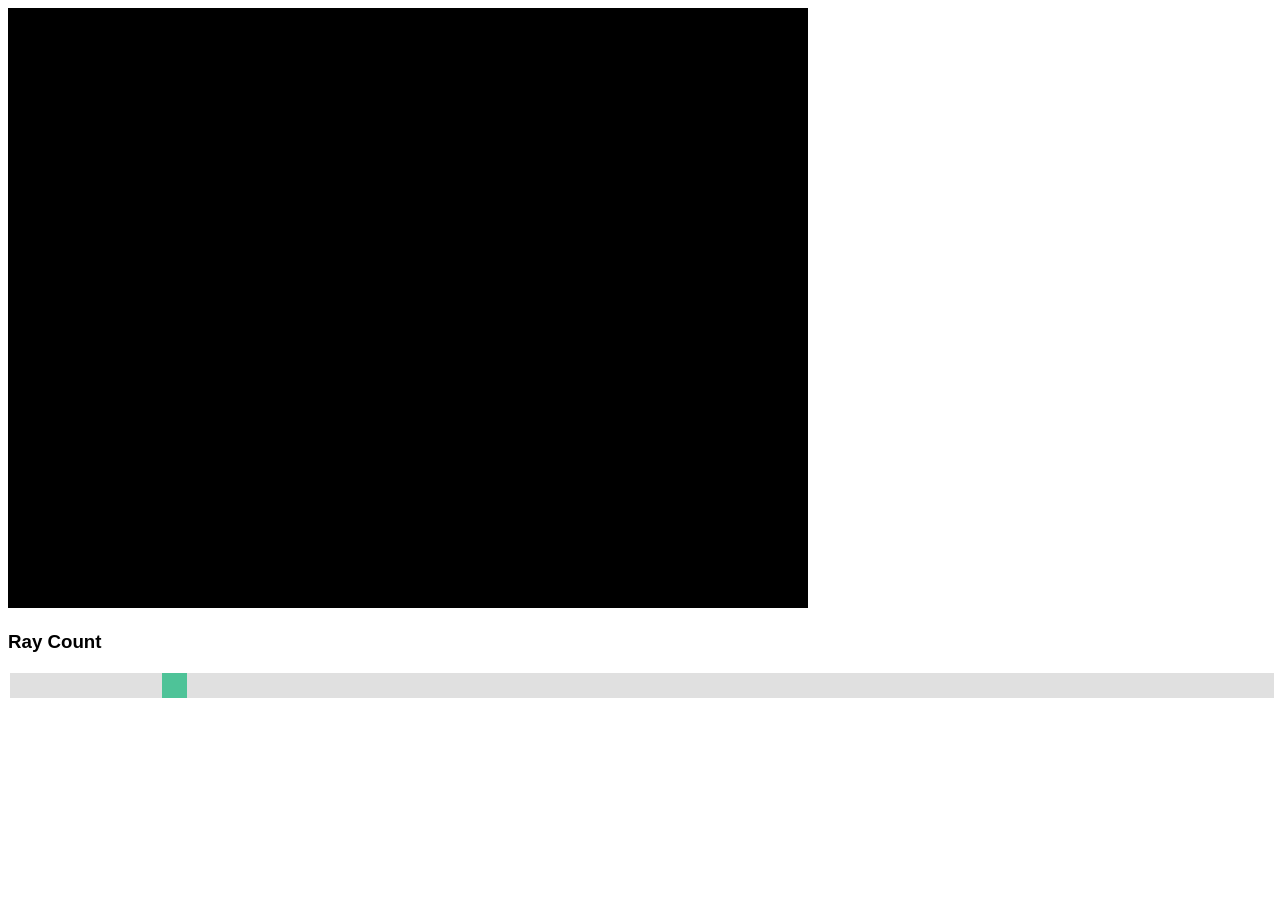
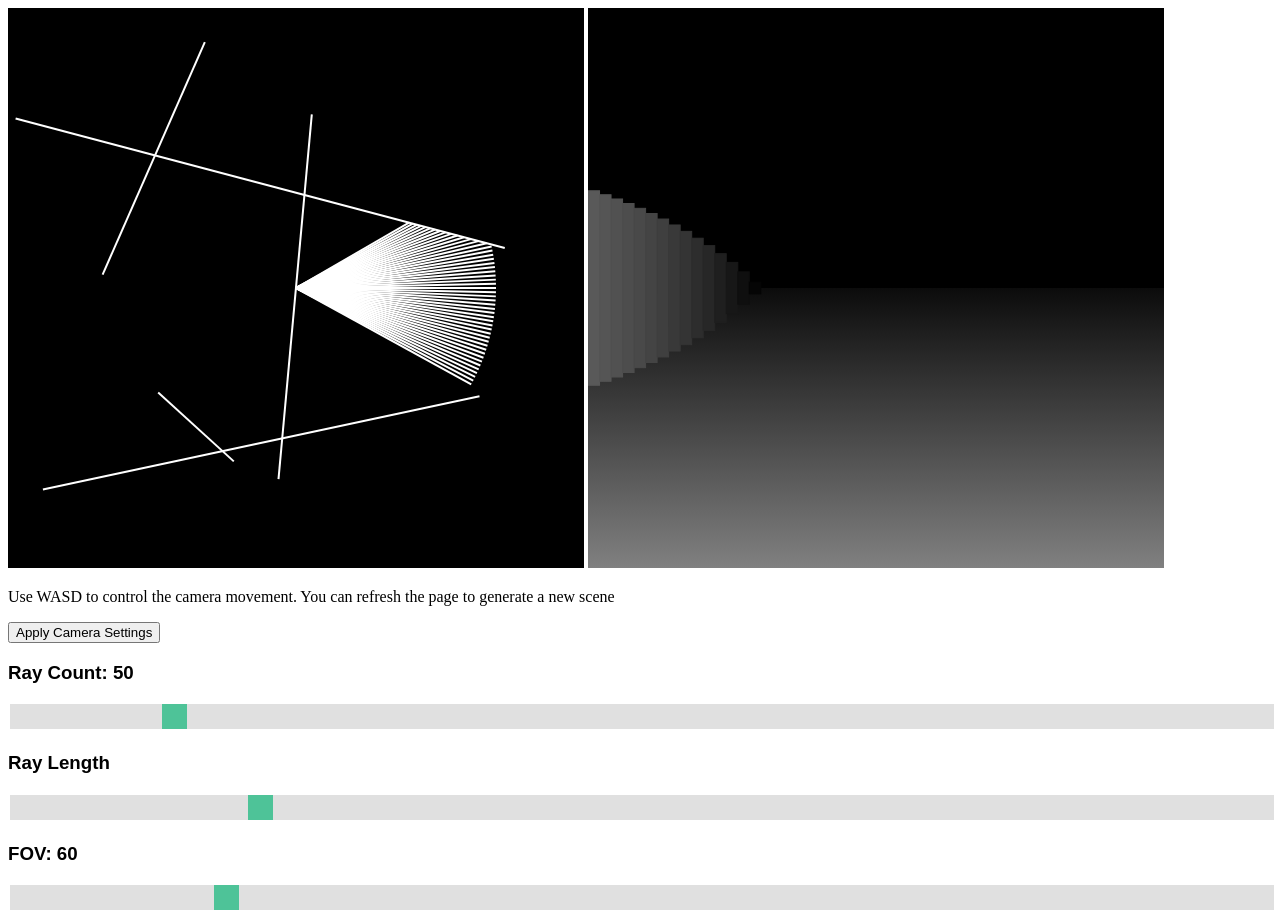
Before and after one commit to spierceVR/raycast2D, a plain HTML site: page index.html in a window 1280 px wide. Before the commit the page ends 800 px from the top, so only its background shows below. Drawn offline with Linux system fonts and the light colour scheme.

Commit message:
add pseudo3D render

```diff
--- a/index.html
+++ b/index.html
@@ -13,12 +13,22 @@
     <canvas width="400" height="300" id="canvas">
         This browser does not support the canvas element
     </canvas>
+    <canvas width="400" height="300" id="canvas2">
+        This browser does not support the canvas element
+    </canvas>
     <div class="slidecontainer">
-        <h3 id="rayCount">Ray Count</h3>
-        <input type="range" min="1" max="400" value="50" class="slider" id="myRange">
+        <p>Use WASD to control the camera movement. You can refresh the page to generate a new scene</p>
+        <button id="apply">Apply Camera Settings</button>
+        <h3 id="countLabel">Ray Count: 50</h3>
+        <input type="range" min="1" max="400" value="50" class="slider" id="sliderCount">
+        <h3 id="lenLabel">Ray Length</h3>
+        <input type="range" min="10" max="1000" value="200" class="slider" id="sliderLen">
+        <h3 id="fovLabel">FOV: 60</h3>
+        <input type="range" min="1" max="360" value="60" class="slider" id="sliderFov">
     </div>
     <script src="js/Ray.js"></script>
     <script src="js/Barrier.js"></script>
+    <script src="js/Camera.js"></script>
     <script src="js/main.js"></script>
 </body>
 
--- /dev/null
+++ b/js/Camera.js
@@ -0,0 +1,76 @@
+class Camera {
+    constructor(x, y, fov, theta, rayCount, rayLen) {
+        this.x = x;
+        this.y = y;
+        this.fov = fov;
+        this.theta = theta;
+        this.rayCount = rayCount;
+        this.rayLen = rayLen;
+
+        this.rays = [];
+        for (let i = 0; i < rayCount; i++) {
+            let rayTheta = (i * (radians(fov) / rayCount)) - (radians(fov) / 2) + theta;
+            let r1 = new Ray(this.x, this.y, rayTheta, rayLen);
+            this.rays.push(r1);
+        }
+    }
+
+    //draw rays to nearest barrier, and draw 3d wall slices
+    look(ctx2D, ctx3D, barriers) {
+        for (const [i, ray] of this.rays.entries()) {
+            let closestP = null; // closest point of intersection so far
+            let minDist = Infinity; // smallest distance between mousepos and a barrier
+
+            for (let barrier of barriers) {
+                let intersect = calculateIntersection(ray.p1, ray.p2, barrier.p1, barrier.p2); // current poi for current ray, barrier pair
+                if (intersect) { // if intersection found between this current ray barrier pair
+                    let dist = pointDistance(ray.p1, intersect);
+                    if (dist < minDist) {
+                        minDist = dist;
+                        closestP = intersect; // make closest point the current point
+                    }
+                }
+            }
+            if (closestP) { // if any intersection was found
+                drawLine(ctx2D, ray.p1, closestP);
+                drawSlice(ctx3D, i, minDist, this.rayCount, this.rayLen);
+            }
+            else { // if no intersection found
+                drawLine(ctx2D, ray.p1, ray.p2);
+            }
+        }
+    }
+
+    updateSettings(fov, rayCount, rayLen) {
+        this.rayCount = rayCount;
+        this.rayLen = rayLen;
+        this.fov = fov;
+    }
+
+    updatePos(controller) {
+        //update camera position based on keys pressed
+        console.log("updating position");
+        if (controller["a"].pressed) {
+            this.theta -= 0.01;
+        } else if (controller["d"].pressed) {
+            this.theta += 0.01;
+        }
+
+        if (controller["w"].pressed) {
+            this.x += Math.cos(this.theta) * 1;
+            this.y += Math.sin(this.theta) * 1;
+        } else if (controller["s"].pressed) {
+            this.x -= Math.cos(this.theta) * 1;
+            this.y -= Math.sin(this.theta) * 1;
+        }
+
+        //update rays based on new camera position
+        let rays = [];
+        for (let i = 0; i < this.rayCount; i++) {
+            let rayTheta = (i * (radians(this.fov) / this.rayCount)) - (radians(this.fov) / 2) + this.theta; // cast half of rays left of theta, half to the right
+            let r1 = new Ray(this.x, this.y, rayTheta, this.rayLen);
+            rays.push(r1);
+        }
+        this.rays = rays;
+    }
+}
--- a/js/main.js
+++ b/js/main.js
@@ -1,85 +1,103 @@
 (() => {
-    const canvas = document.querySelector('#canvas');
+    // get canvas elements and resize them
+    const canvas1 = document.querySelector('#canvas');
+    resize(canvas1);
+    const canvas2 = document.querySelector('#canvas2');
+    resize(canvas2);
+
     // get context
-    const ctx = canvas.getContext('2d');
-    console.log(ctx);
-    console.log(canvas);
-    console.log("Canvas Found");
-    setup(800, 600);
-    drawRectangle(ctx, canvas.width, canvas.height);
-    // get slider element and ray counter
-    const slider = document.getElementById("myRange");
-    const output = document.getElementById("rayCount");
+    const ctx1 = canvas1.getContext('2d');
+    const ctx2 = canvas2.getContext('2d');
+
+    // draw canvas backgrounds on page load
+    drawRectangle(ctx1, canvas1.width, canvas1.height);
+    drawRectangle(ctx2, canvas2.width, canvas2.height);
+
+
+    // I/O from sliders for ray count, ray length, and FOV
+    const rayCount = document.getElementById("sliderCount").value;
+    const fov = document.getElementById("sliderFov").value;
+    const rayLen = document.getElementById("sliderLen").value;
+
+    const fovLabel = document.getElementById("fovLabel");
+    const countLabel = document.getElementById("countLabel");
+
+
     // generate random barriers
-    const barriers = [];
-    for (let i = 0; i < 5; i++) {
-        let b1 = new Barrier(Math.random() * canvas.width, Math.random() * canvas.height, Math.random() * canvas.width, Math.random() * canvas.height);
-        barriers.push(b1);
+    const barriers = genBarriers(canvas1);
+
+    //create singleton camera
+    const camera = new Camera(canvas1.width / 2, canvas1.height / 2, fov, 0, rayCount, rayLen);
+
+    // stores which keys are pressed
+    const controller = {
+        "a": { pressed: false },
+        "d": { pressed: false },
+        "w": { pressed: false },
+        "s": { pressed: false }
     }
-    window.addEventListener('mousemove', (e) => draw(e, barriers, ctx, canvas, slider, output), false);
+
+    //manage keys up / down
+    window.addEventListener("keydown", (e) => {
+        if (controller[e.key]) {
+            controller[e.key].pressed = true;
+        }
+    });
+    document.addEventListener("keyup", (e) => {
+        if (controller[e.key]) {
+            controller[e.key].pressed = false;
+        }
+    })
+
+    // new camera from slider values on click button
+    document.getElementById("apply").addEventListener("click", () => { handleApplySettings(camera, fovLabel, countLabel) });
+
+    window.requestAnimationFrame((timestamp) => animate(camera, barriers, ctx1, ctx2, controller));
 })();
 
-function draw(e, barriers, ctx, canvas, slider, output) {
-    //create point
-    let point = getMousePos(canvas, e);
-    let sliderValue = slider.value;
-    output.innerHTML = "Ray Count : " + sliderValue;
+// called each frame to draw the scene
+animate = (camera, barriers, ctx1, ctx2, controller) => {
+    console.log("animating");
+    // update cameras position in the scene based on keys pressed
+    camera.updatePos(controller);
 
-    // create rays
-    let rays = []
-    for (let i = 0; i < sliderValue; i++) {
-        let r1 = new Ray(point.x, point.y, i * ((Math.PI * 2) / sliderValue));
-        rays.push(r1)
-    }
+    // non-ray drawing
+    setup2D(ctx1, barriers);
+    setup3D(ctx2);
 
+    // do raycasting and show results on 2D and 3D views
+    camera.look(ctx1, ctx2, barriers);
 
-
-    //draw background
-    drawRectangle(ctx, canvas.width, canvas.height);
-
-    // draw barriers
-    for (let barrier of barriers) {
-        drawLine(ctx, barrier.p1, barrier.p2);
-    }
-
-    // draw rays from MousePos to intersection with closest barrier
-    for (let ray of rays) {
-        let closestP = null; // closest point of intersection so far
-        let minDist = Infinity; // smallest distance between mousepos and a barrier
-        for (let barrier of barriers) {
-            let intersect = calculateIntersection(ray.p1, ray.p2, barrier.p1, barrier.p2); // current poi for current ray, barrier pair
-            if (intersect) { // if intersection found between this current ray barrier pair
-                let dist = pointDistance(ray.p1, intersect);
-                if (dist < minDist) {
-                    minDist = dist;
-                    closestP = intersect; // make closest point the current point
-                }
-            }
-        }
-        if (closestP) { // if any intersection was found
-            drawLine(ctx, ray.p1, closestP);
-        }
-        else { // if no intersection found
-            drawLine(ctx, ray.p1, ray.p2);
-        }
-    }
+    // request next frame
+    window.requestAnimationFrame((timestamp) => animate(camera, barriers, ctx1, ctx2, controller));
 }
 
-function setup(width, height) {
-    canvas.width = width;
-    canvas.height = height;
+function handleApplySettings(camera, fovLabel, countLabel) {
+    // get fresh slider values
+    const fov = document.getElementById("sliderFov").value;
+    const rayCount = document.getElementById("sliderCount").value;
+    const rayLen = document.getElementById("sliderLen").value;
 
+    setLabels(fovLabel, countLabel, fov, rayCount);
+    camera.updateSettings(fov, rayCount, rayLen);
 }
+
+//update page labels for ray count and length
+function setLabels(fovLabel, countLabel, fov, rayCount) {
+    countLabel.innerHTML = "Ray Count : " + rayCount;
+    fovLabel.innerHTML = "FOV : " + fov;
+}
+
 
 function pointDistance(p1, p2) {
     return Math.hypot((p1.x - p2.x), (p1.y - p2.y))
 }
 
-function drawRectangle(ctx, width, height, color = "black") {
+function drawRectangle(ctx, x1, y1, width, height, color = "black") {
     ctx.fillStyle = color;
     ctx.strokeStyle = color;
-    ctx.fillRect(0, 0, width, height); // x, y, w, h
-    ctx.strokeRect(0, 0, width, height);
+    ctx.fillRect(x1, y1, width, height);
+    ctx.strokeRect(x1, y1, width, height);
 }
 
 function drawLine(ctx, p1, p2, color = 'white') {
@@ -91,7 +109,7 @@ function drawLine(ctx, p1, p2, color = 'white') {
     ctx.stroke();
 }
 
-calculateIntersection = function (p0, p1, p2, p3) {
+calculateIntersection = (p0, p1, p2, p3) => {
     var s, s1_x, s1_y, s2_x, s2_y, t;
 
     s1_x = p1.x - p0.x;
@@ -109,10 +127,61 @@ calculateIntersection = function (p0, p1, p2, p3) {
     return null;
 };
 
-function getMousePos(canvas, evt) {
-    let rect = canvas.getBoundingClientRect();
-    return {
-        x: evt.clientX - rect.left,
-        y: evt.clientY - rect.top
-    };
+//draw a vertical slice of the wall
+function drawSlice(ctx, x, dist, rayCount, rayLen) {
+    const colorVal = (1 - (dist / rayLen)) * 255;
+    const wallHeight = (1 - (dist / rayLen)) * ctx.canvas.height;
+    const gray = `rgb(${colorVal}, ${colorVal}, ${colorVal})`;
+    const sliceWidth = ctx.canvas.width / rayCount;
+    drawRectangle(ctx, x * sliceWidth, (ctx.canvas.height - wallHeight) * 0.5, sliceWidth, wallHeight, gray);
 }
+
+//set size of canvas
+function resize(canvas) {
+    canvas.width = window.innerWidth * .45;
+    canvas.height = window.innerHeight * .7;
+}
+
+// create array of randomly generated barriers
+function genBarriers(canvas) {
+    const barriers = [];
+    for (let i = 0; i < 5; i++) {
+        let b1 = new Barrier(Math.random() * canvas.width, Math.random() * canvas.height, Math.random() * canvas.width, Math.random() * canvas.height);
+        barriers.push(b1);
+    }
+    return barriers;
+}
+
+// convert degrees to radians
+function radians(degrees) {
+    return degrees * Math.PI / 180;
+}
+
+// draw background and walls on 2D scene
+function setup2D(ctx, barriers) {
+    //draw backgrounds
+    drawRectangle(ctx, 0, 0, ctx.canvas.width, ctx.canvas.height);
+
+    // draw barriers
+    for (let barrier of barriers) {
+        drawLine(ctx, barrier.p1, barrier.p2);
+    }
+}
+
+// draw background and floor plane on 3D scene
+function setup3D(ctx) {
+    let h = ctx.canvas.height;
+    let w = ctx.canvas.width;
+    //draw background
+    drawRectangle(ctx, 0, 0, w, h);
+
+    //draw floor
+    // Create gradient
+    let grd = ctx.createLinearGradient(w, h, w, h * 0.45);
+    grd.addColorStop(0, "gray");
+    grd.addColorStop(1, "black");
+
+    // Fill with gradient
+    ctx.fillStyle = grd;
+    ctx.fillRect(0, h * 0.5, w, h)
+}
```
Also changed, not shown: index.css (+41 -19 lines).
